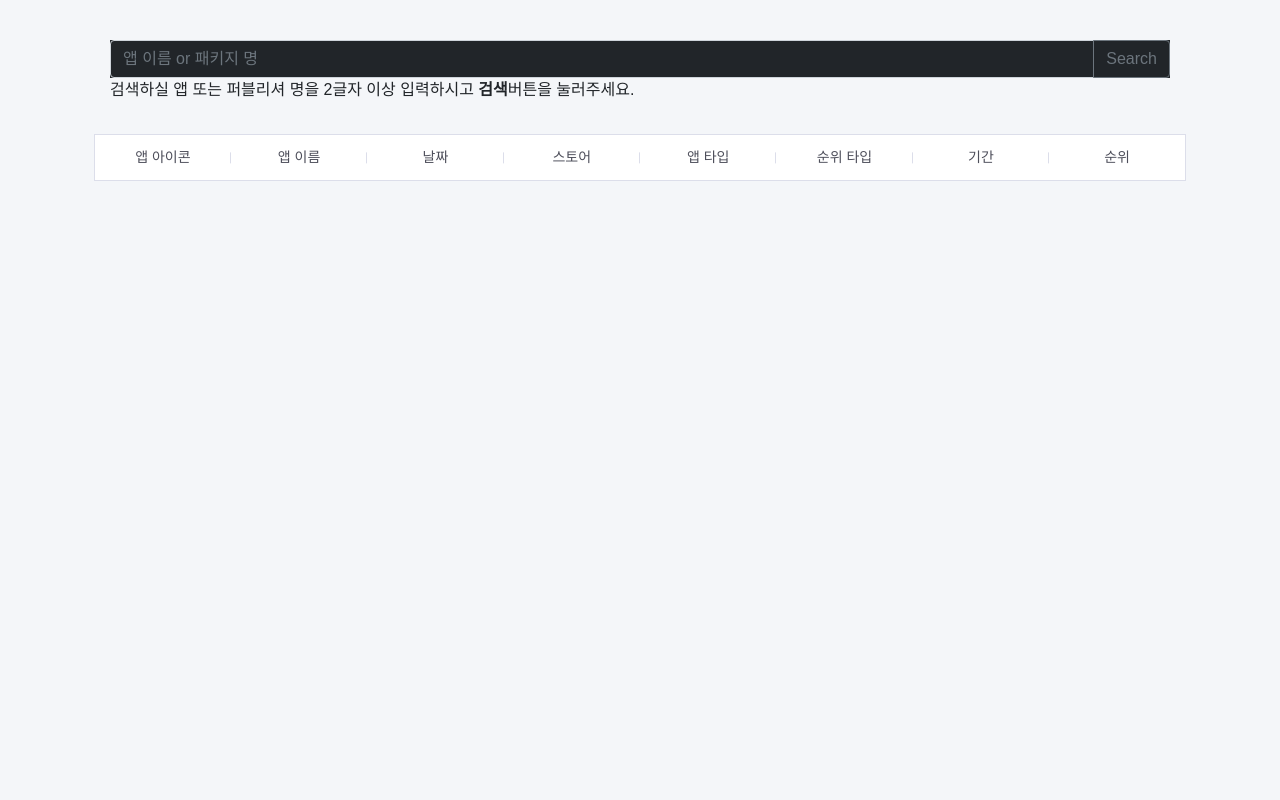
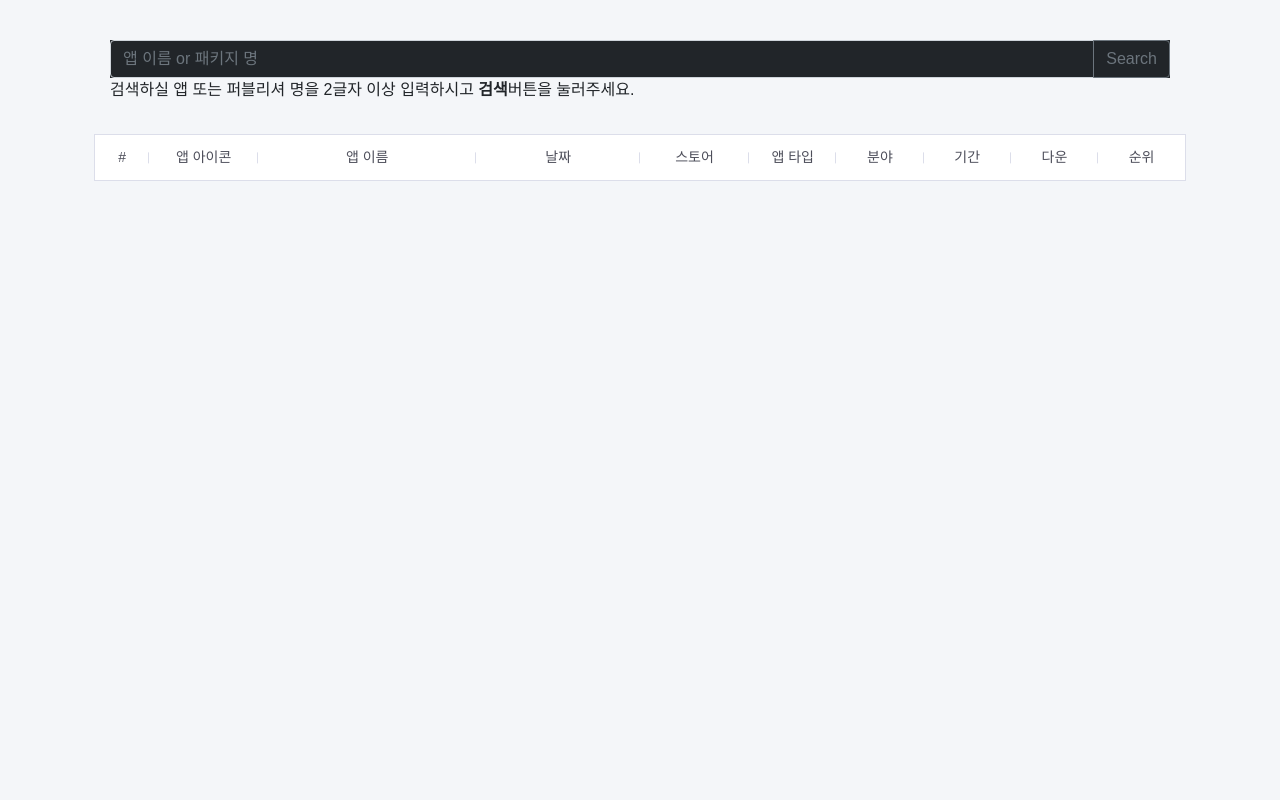
Before and after one commit to AndrewDongminYoo/mobile-index-ranking-reporter, a Django app: template templates/index.html in a window 1280 px wide. Run offline with Django 3.2, Linux system fonts and the light colour scheme; the template is opened without the code that fills it, so the values that code supplies are empty; some libraries are stand-ins or nearby versions; some web fonts are replaced.

Commit message:
fix(html): 다운로드 수 표기

```diff
--- a/ranker/urls.py
+++ b/ranker/urls.py
@@ -19,7 +19,7 @@ from django.urls import path
 
 from crawler.rank.apis import api
 from crawler.rank.views import statistic, my_rank, ranking, index, app_register
-from settings import STATIC_URL, STATIC_ROOT
+from .settings import STATIC_URL, STATIC_ROOT
 
 urlpatterns = [
     path("", index),
--- a/templates/index.html
+++ b/templates/index.html
@@ -24,44 +24,56 @@
                style="border-radius: 0.25rem;">
             <thead>
             <tr>
-                <th scope="col">
+                <th scope="col" style="width: 5%">
+                    <div>#
+                        <div class="column-sort">
+                        </div>
+                    </div>
+                </th>
+                <th scope="col" style="width: 10%">
                     <div>앱 아이콘
                         <div class="column-sort">
                         </div>
                     </div>
                 </th>
-                <th scope="col">
+                <th scope="col" style="width: 20%">
                     <div>앱 이름
                         <div class="column-sort">
                         </div>
                     </div>
                 </th>
-                <th scope="col">
+                <th scope="col" style="width: 15%">
                     <div>날짜
                         <div class="column-sort">
                         </div>
                     </div>
                 </th>
-                <th scope="col">
+                <th scope="col" style="width: 10%">
                     <div>스토어
                         <div class="column-sort">
                         </div>
                     </div>
                 </th>
-                <th scope="col">
+                <th scope="col" style="width: 8%">
                     <div>앱 타입
                         <div class="column-sort">
                         </div>
                     </div>
                 </th>
-                <th scope="col">
-                    <div>순위 타입
+                <th scope="col" style="width: 8%">
+                    <div>분야
                         <div class="column-sort">
                         </div>
                     </div>
                 </th>
-                <th scope="col">
+                <th scope="col" style="width: 8%">
                     <div>기간
+                        <div class="column-sort">
+                        </div>
+                    </div>
+                </th>
+                <th scope="col" style="width: 8%">
+                    <div>다운
                         <div class="column-sort">
                         </div>
                     </div>
@@ -135,7 +147,7 @@
                 $("tbody#my-rank-table-body").empty()
                 return res.data.items
             }).then(items => _.forEach(items, (item) => {
-            let {app} = item
+            let {id, app} = item
             axios.post(`/api/app-detail?app_id=${app}`)
                 .then(res => res.data.items)
                 .then((appDatas) => {
@@ -154,20 +166,26 @@
                                 market_appid
                             } = appData;
                             let template = `<tr>
-                            <td class="center"><img alt="app-icon" class="app-icon" width="38" height="38" src="${icon_url}">
+                            <td>${id}</td>
+                            <td class="center"><img alt="app-icon" title="${id}" class="app-icon" width="38" height="38" src="${icon_url}">
                             </td><td class="left"><a href="${getLink(market, package_name)}" class="app-name">${app_name}(${package_name})</a></td>
                             <td><span>${moment(created_at).format("YY.MM.DD. hh:mm:ss")}</span></td>
-                            <td class="center"><div class="markets">{__market__}</div></td>
+                            <td class="center"><div class="markets" onclick="location='${getLink(market, package_name)}'">{__market__}</div></td>
                             <td class="center">${app_type === "app" ? "앱" : "게임"}</td>
                             <td class="center">${rankType(rank_type)}</td>
                             <td class="center">${deal_type === "market_rank" ? "일간" : "실시간"}</td>
-                            <td class="center">${rank.toString()} 위 (${moment(created_at).format("YY.MM.DD. hh:mm")})</td> </tr>`
+                            <td class="center  ${market === 'one'}" id="dl-count-${id}">-</td>
+                            <td class="center">${rank.toString()} 위 <br><small>(${moment(created_at).format("YY.MM.DD. hh:mm")})</small></td> </tr>`
                             if (market === "google") {
                                 $("#my-rank-table-body").append(template.replace("{__market__}", Google))
                             } else if (market === "apple") {
                                 $("#my-rank-table-body").append(template.replace("{__market__}", Apple))
                             } else if (market === "one") {
-                                axios.get(`/api/one/${market_appid}`).then((res) => res.data.items).then((items) => _.forEach(items, item => console.log(item)))
+                                axios.get(`/api/one/${market_appid}`)
+                                    .then(res=>res.data)
+                                    .then(item => {
+                                        $(`#dl-count-${id}.true`).text(item['downloads'].toLocaleString())
+                                    })
                                 $("#my-rank-table-body").append(template.replace("{__market__}", oneStore))
                             }
                         })
```
Also changed, not shown: crawler/rank/apis.py (+4 -16 lines).
